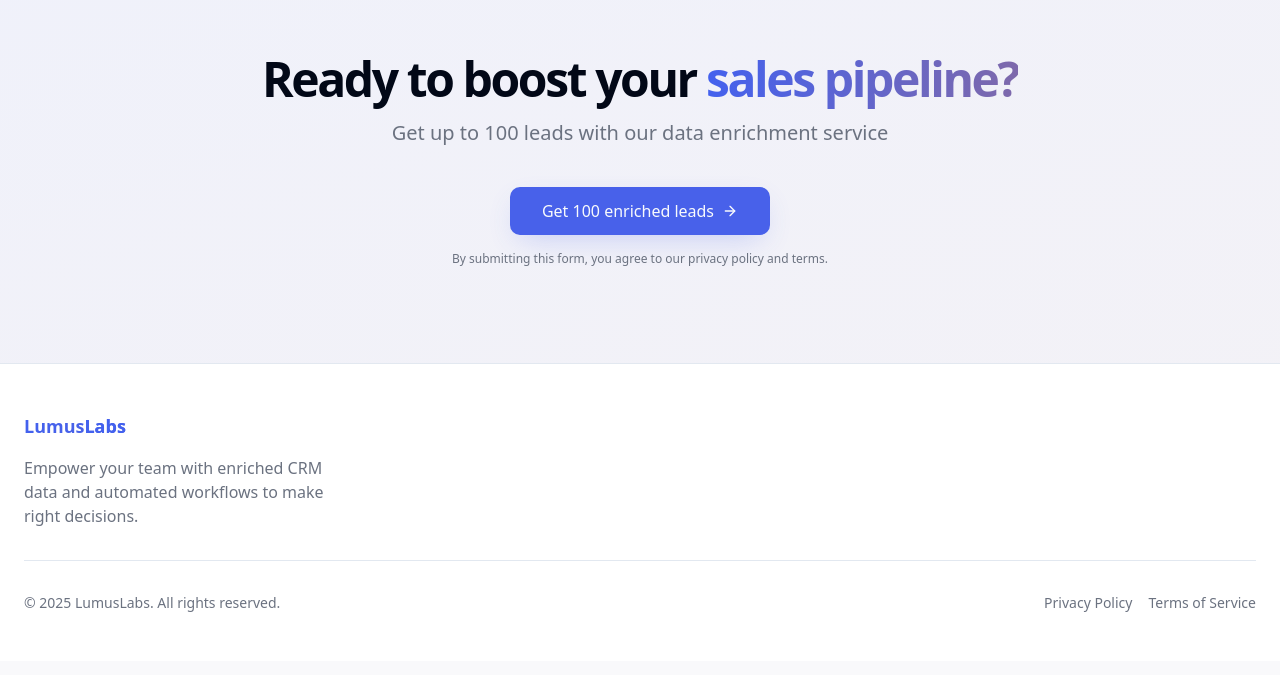
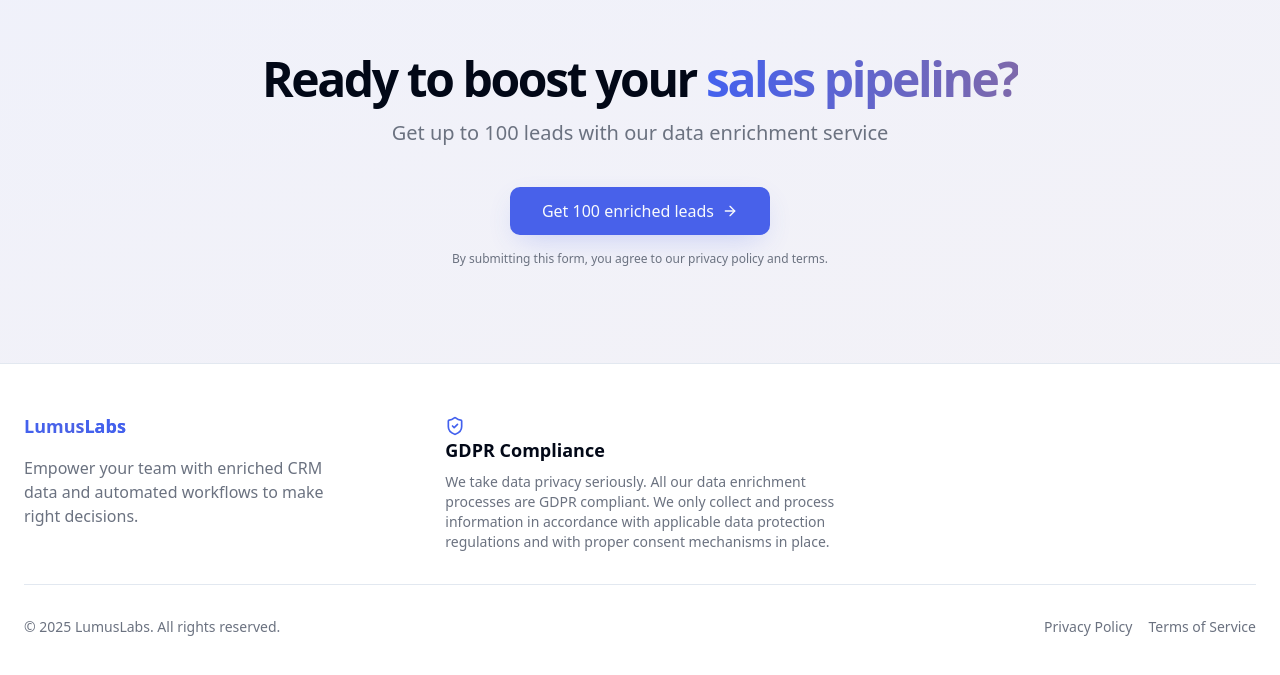
Before and after one commit to Gev1401/veyalab-website, a React (Vite) app: page / in a window 1280 px wide. Shown: the part 2670-3345 px from the top of the page. Built offline with nearby package versions, Linux system fonts and the light colour scheme.

Commit message:
Reverted to edit edt-d26ca76b-6332-40dd-b228-f367f8df7d50: "Visual edit in Lovable
Edited UI in Lovable"

```diff
--- a/src/components/Footer.tsx
+++ b/src/components/Footer.tsx
@@ -3,10 +3,10 @@ import { ShieldCheck } from "lucide-react";
 const Footer = () => {
   return <footer className="w-full py-12 border-t bg-white">
       <div className="container px-4 md:px-6">
-        <div className="grid grid-cols-2 gap-50 ">
+        <div className="grid grid-cols-1 md:grid-cols-3 gap-8">
           <div className="space-y-4">
             <h3 className="text-lg font-bold gradient-text">
-              Lumus<span className="text-brand-blue ">Labs</span>
+              Lumus<span className="text-brand-blue">Labs</span>
             </h3>
             <p className="text-gray-500 max-w-xs">
               Empower your team with enriched CRM data and automated workflows to make right decisions.
@@ -14,7 +14,17 @@ const Footer = () => {
           </div>
 
           <div className="space-y-4">
-
+            <div className="space y 5">
+              <ShieldCheck className="h-5 w-5 text-brand-blue shrink-0 mt-1" />
+              <div>
+                <h3 className="text-lg font-bold">GDPR Compliance</h3>
+                <p className="text-gray-500 text-sm mt-2">
+                  We take data privacy seriously. All our data enrichment processes are GDPR compliant.
+                  We only collect and process information in accordance with applicable data protection
+                  regulations and with proper consent mechanisms in place.
+                </p>
+              </div>
+            </div>
           </div>
         </div>
         <div className="border-t mt-8 pt-8 flex flex-col md:flex-row items-center justify-between">
```
